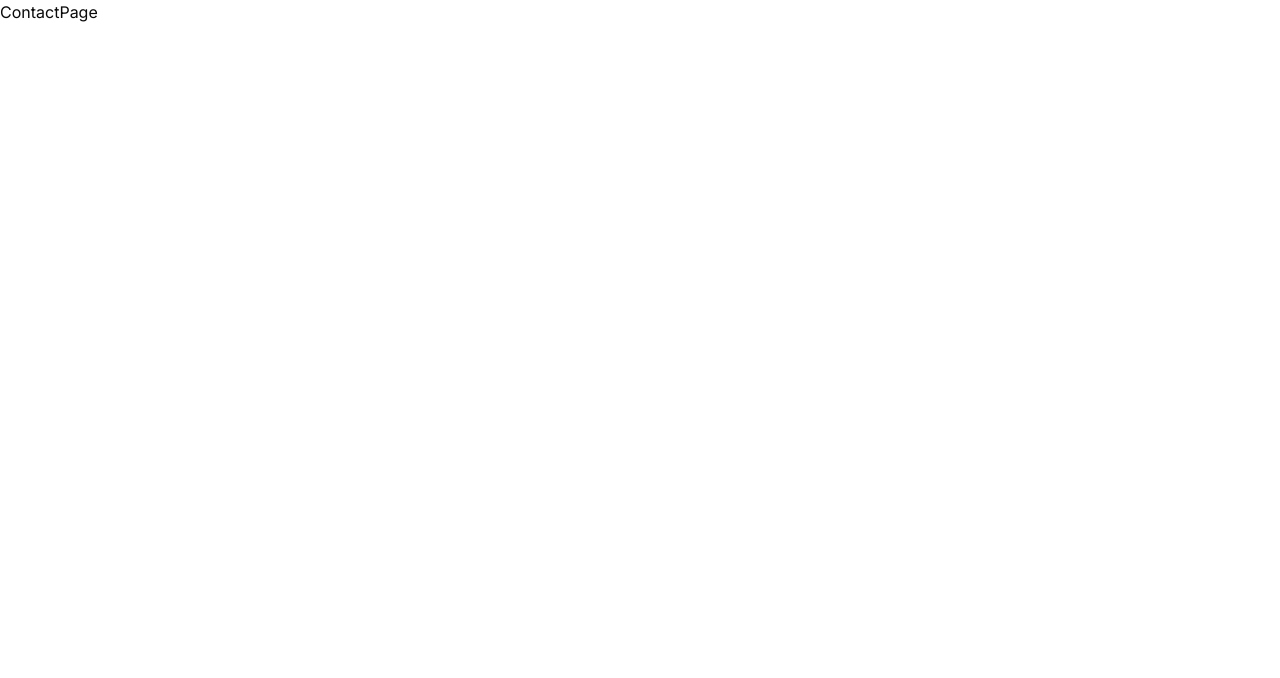
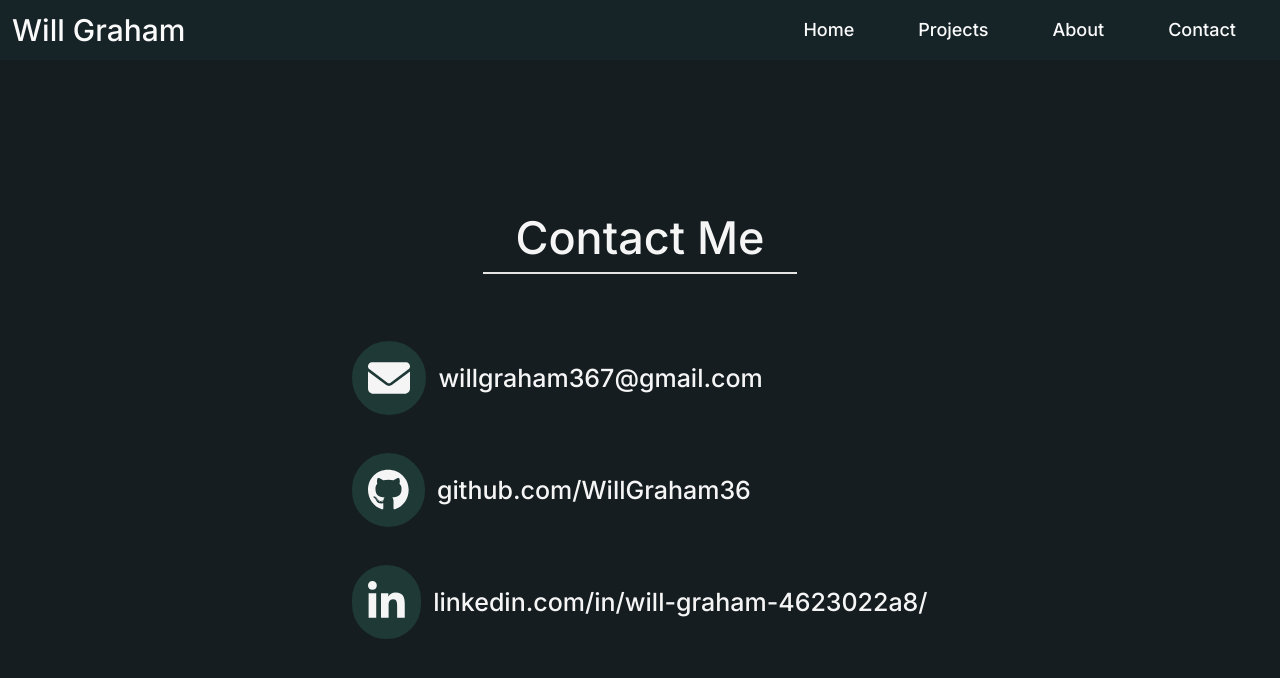
Before and after one commit to WillGraham36/personal-website, a Next.js app: page /contact in a window 1280 px wide. Shown: the top 678 px of the page. Built offline with nearby package versions, Linux system fonts and the light colour scheme.

Commit message:
added about me and contact page

```diff
--- a/app/(home)/page.tsx
+++ b/app/(home)/page.tsx
@@ -11,7 +11,8 @@ import peak7 from "../../public/peak7.svg";
 import Image from 'next/legacy/image';
 import Navbar from '../../components/Navbar';
 import Header from './_components/Header';
-import ContactMe from './_components/ContactMe';
+import ContactMe from '../../components/ContactMe';
+import AboutMe from '../../components/AboutMe';
 
 const HomePage = () => {
   return (
@@ -76,12 +77,14 @@ const HomePage = () => {
         <div className='w-full h-full'>
           <Navbar/>
         </div>
-        <div className='w-full h-[50%]'>
+        <div className='w-full h-[50%] flex items-center'>
           <ContactMe/>
         </div>
       </ParallaxLayer>
       <ParallaxLayer offset={1} speed={0.5}>
-        <p className='border-2 h-full text-white'>Hi</p>
+        <div className='w-full h-full'>
+          <AboutMe />
+        </div>
       </ParallaxLayer>
     </Parallax>
   )
--- a/app/contact/page.tsx
+++ b/app/contact/page.tsx
@@ -1,7 +1,14 @@
+import ContactMe from "@/components/ContactMe"
+import Navbar from "@/components/Navbar"
 
 const ContactPage = () => {
   return (
-    <div>ContactPage</div>
+    <div className="bg-main h-screen w-full">
+      <Navbar />
+      <div className=" pt-36">
+        <ContactMe/>
+      </div>
+    </div>
   )
 }
 
--- /dev/null
+++ b/components/AboutMe.tsx
@@ -0,0 +1,32 @@
+"use client";
+import { useMediaQuery } from 'usehooks-ts'
+
+const AboutMe = () => {
+    const isMobile = useMediaQuery("(max-width: 768px)");
+
+    const aboutMeString = "I am a full-stack web developer currently pursuing a degree in Computer Science at the University of Maryland. I have experience with a variety of languages and frameworks and am always looking to learn new technologies and improve my skills. I am currently seeking internships and other opportunities to further my career in software development"
+
+    const funFactString = "Some fun facts about me: I love hiking and being in nature, I often times code in the woods behind my dorm as I find it more relaxing than a library or my room. I also really enjoy playing video games and have a strong interest in modding them"
+
+
+  return (
+    <div className="flex items-center w-full h-full justify-center flex-col gap-y-10">
+        <h1 className="text-muted font-medium text-[50px] border-b-2 px-4">
+            About Me
+        </h1>
+        <div className="bg-[#1e3936] p-5 rounded-lg mx-[10%] md:mx-[20%]">
+            <h3 className="text-muted font-medium text-lg md:text-[35px] md:leading-10 lg:text-[25px] xl:text-[35px] text-center">
+                {aboutMeString}
+            </h3>
+        </div>
+        {!isMobile &&
+            <div className="bg-[#1e3936] p-5 rounded-lg mx-[10%] md:mx-[20%]">
+                <h3 className="text-muted font-medium text-lg md:text-[35px] md:leading-10 lg:text-[25px] xl:text-[35px] text-center">
+                    {funFactString}
+                </h3>
+            </div>}
+    </div>
+  )
+}
+
+export default AboutMe
--- a/app/(home)/_components/ContactMe.tsx
+++ b/components/ContactMe.tsx
@@ -11,8 +11,8 @@ const ContactMe = () => {
     const isMobile = useMediaQuery("(max-width: 768px)");
 
   return (
-    <div className="h-full w-full text-muted flex items-center justify-center flex-col">
-        <h1 className="text-muted font-medium text-[50px] underline-offset-8 underline">
+    <div className="w-full text-muted flex items-center justify-center flex-col">
+        <h1 className="text-muted font-medium text-[45px] border-b-2 px-8 mb-12">
             Contact Me
         </h1>
         <div className="flex flex-col gap-y-8 pt-4">
```
